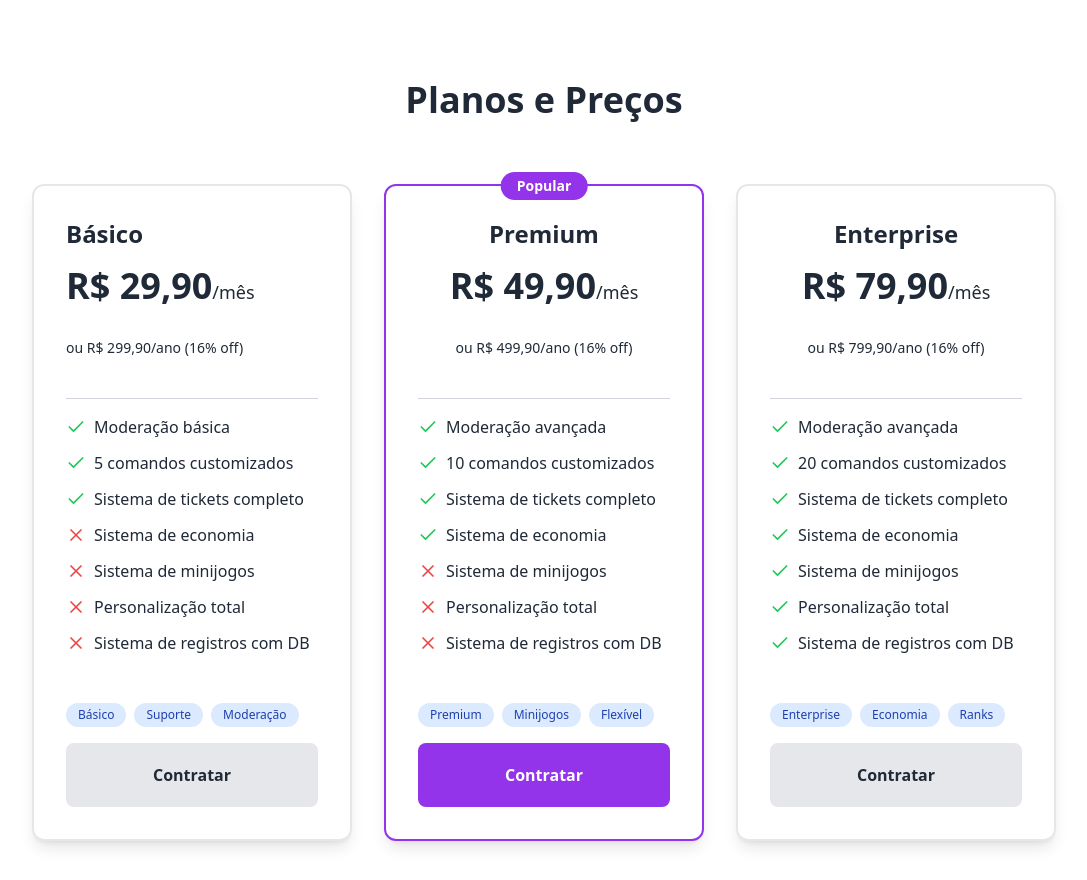
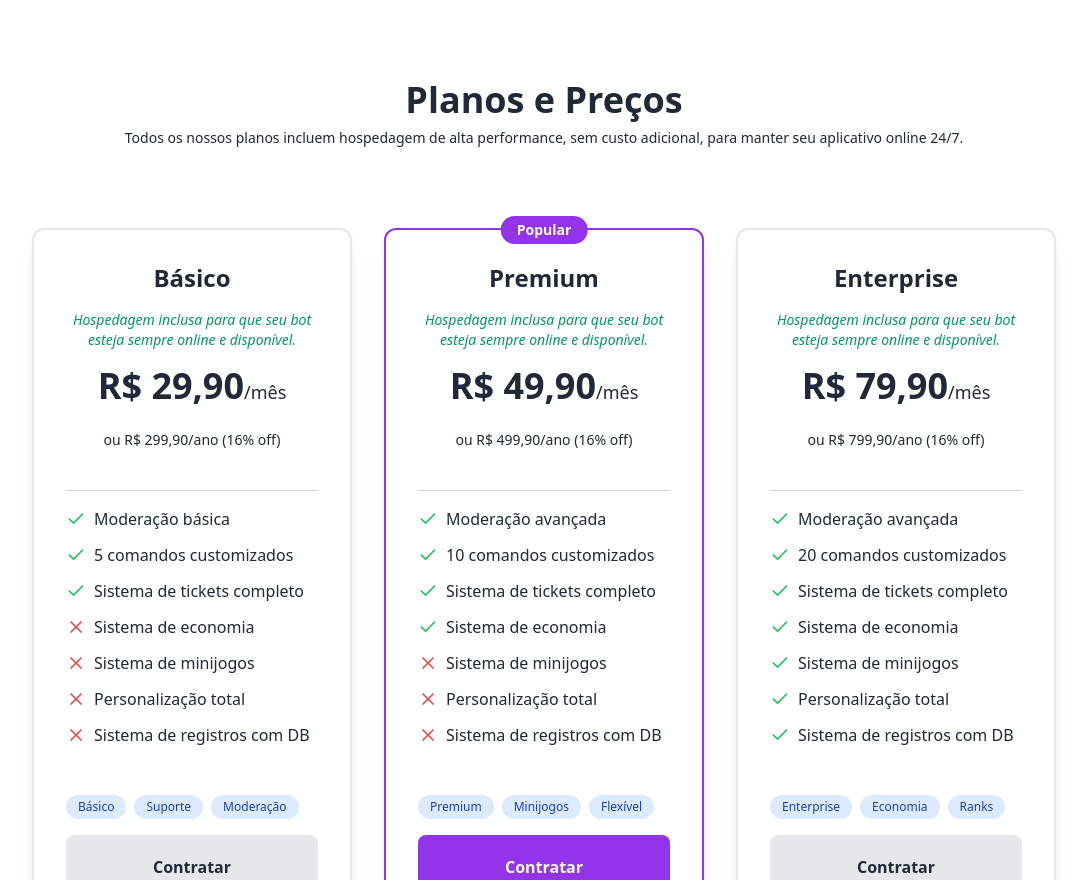
Before and after one commit to Charllie7/Charllie7.github.io, a plain HTML site: page index.html in a window 1280 px wide. Shown: the part 940-1820 px from the top of the page, without its empty margins (96-1183 px from the left). Drawn offline with nearby package versions, Linux system fonts and the light colour scheme.

Commit message:
Add files via upload

```diff
--- a/index.html
+++ b/index.html
@@ -99,14 +99,20 @@
         </section>
 <section id="pricing" class="py-20">
     <div class="container mx-auto px-6">
-        <h2 class="text-4xl font-bold text-center mb-16" data-aos="fade-up">Planos e Preços</h2>
+        <h2 class="text-4xl font-bold text-center mb-2" data-aos="fade-up">Planos e Preços</h2>
+        <h3 class="text-sm text-bold-600 mb-20 dark:text-bold-600 text-center">
+                    Todos os nossos planos incluem hospedagem de alta performance, sem custo adicional, para manter seu aplicativo online 24/7.
+        </h3>
         <div class="grid md:grid-cols-3 gap-8 max-w-5xl mx-auto">
             <!-- Cartão Básico -->
             <div class="bg-white dark:bg-gray-700 p-8 rounded-xl border-2 border-gray-200 dark:border-gray-600 shadow-lg transform scale-105 flex flex-col" data-aos="fade-up" data-aos-delay="100">
-                <h3 class="text-2xl font-semibold mb-4">Básico</h3>
-                <div class="text-4xl font-bold text-bold-600 mb-2">R$ 29,90<span class="text-lg font-normal text-bold-500">/mês</span></div>
+                <h3 class="text-center text-2xl font-semibold mb-4">Básico</h3>
+                <p class="text-sm text-emerald-600 italic mb-4 dark:text-yellow-600 text-center">
+                    Hospedagem inclusa para que seu bot esteja sempre online e disponível.
+                </p>
+                <div class="text-center text-4xl font-bold text-bold-600">R$ 29,90<span class="text-lg font-normal text-bold-500">/mês</span></div>
                 <br>
-                <p class="text-sm text-bold-500">ou R$ 299,90/ano (16% off)</p>
+                <p class="text-center text-sm text-bold-500">ou R$ 299,90/ano (16% off)</p>
                 <br>
 
                 <!-- Linha de Separação -->
@@ -141,7 +147,10 @@
                     Popular
                 </div>
                 <h3 class="text-center text-2xl font-semibold mb-4">Premium</h3>
-                <div class="text-center text-4xl font-bold text-bold-600 mb-2">R$ 49,90<span class="text-lg font-normal text-bold-500">/mês</span></div>
+                <p class="text-sm text-emerald-600 italic mb-4 dark:text-yellow-600 text-center">
+                    Hospedagem inclusa para que seu bot esteja sempre online e disponível.
+                </p>
+                <div class="text-center text-4xl font-bold text-bold-600">R$ 49,90<span class="text-lg font-normal text-bold-500">/mês</span></div>
                 <br>
                 <p class="text-center text-sm text-bold-500">ou R$ 499,90/ano (16% off)</p>
                 <br>
@@ -175,7 +184,10 @@
             <!-- Cartão Enterprise -->
             <div class="bg-white dark:bg-gray-700 p-8 rounded-xl border-2 border-gray-200 dark:border-gray-600 shadow-lg transform scale-105 flex flex-col" data-aos="fade-up" data-aos-delay="300">
                 <h3 class="text-center text-2xl font-semibold mb-4">Enterprise</h3>
-                <div class="text-center text-4xl font-bold text-bold-600 mb-2">R$ 79,90<span class="text-lg font-normal text-bold-500">/mês</span></div>
+                <p class="text-sm text-emerald-600 italic mb-4 dark:text-yellow-600 text-center">
+                    Hospedagem inclusa para que seu bot esteja sempre online e disponível.
+                </p>
+                <div class="text-center text-4xl font-bold text-bold-600">R$ 79,90<span class="text-lg font-normal text-bold-500">/mês</span></div>
                 <br>
                 <p class="text-center text-sm text-bold-500">ou R$ 799,90/ano (16% off)</p>
                 <br>
```
